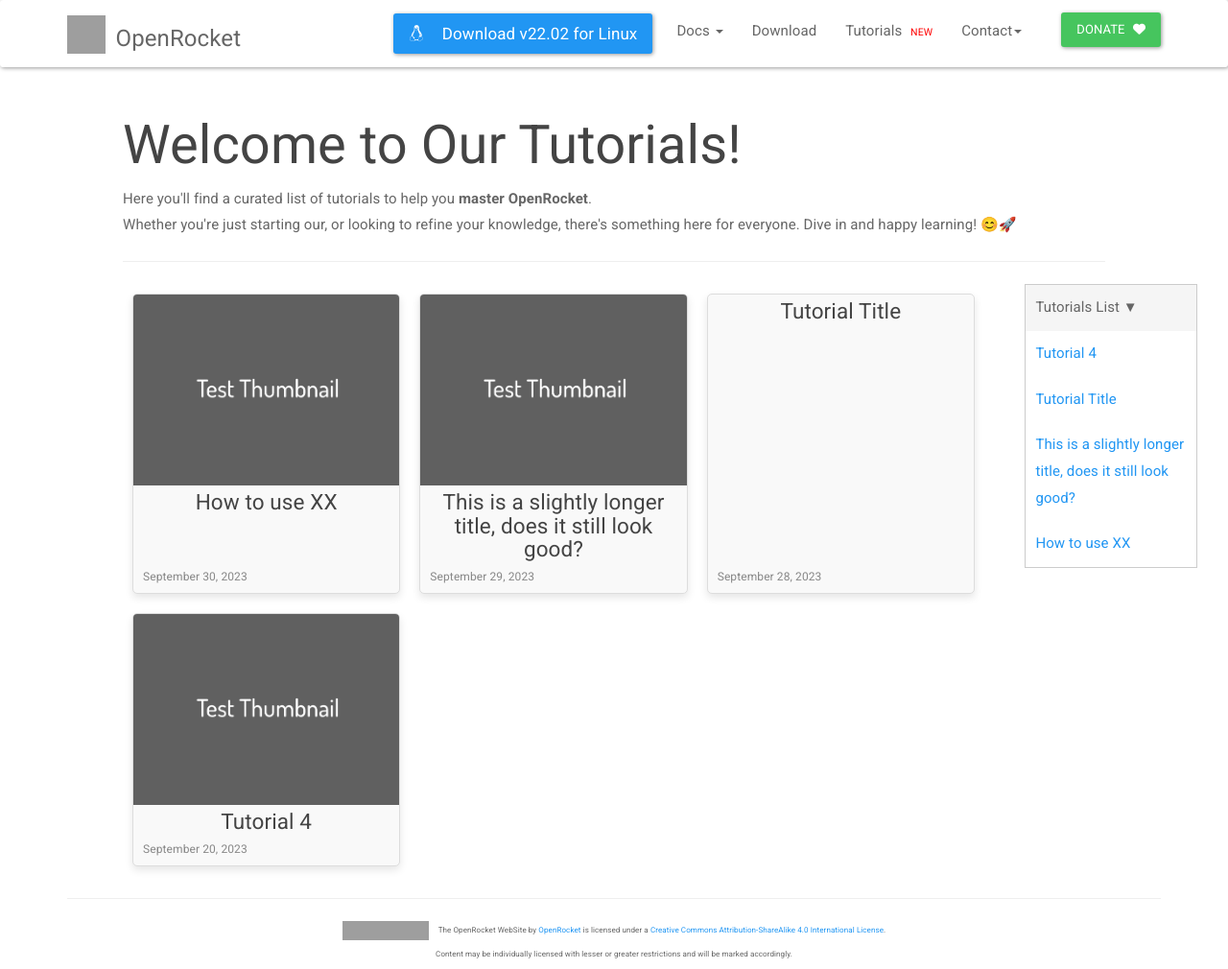
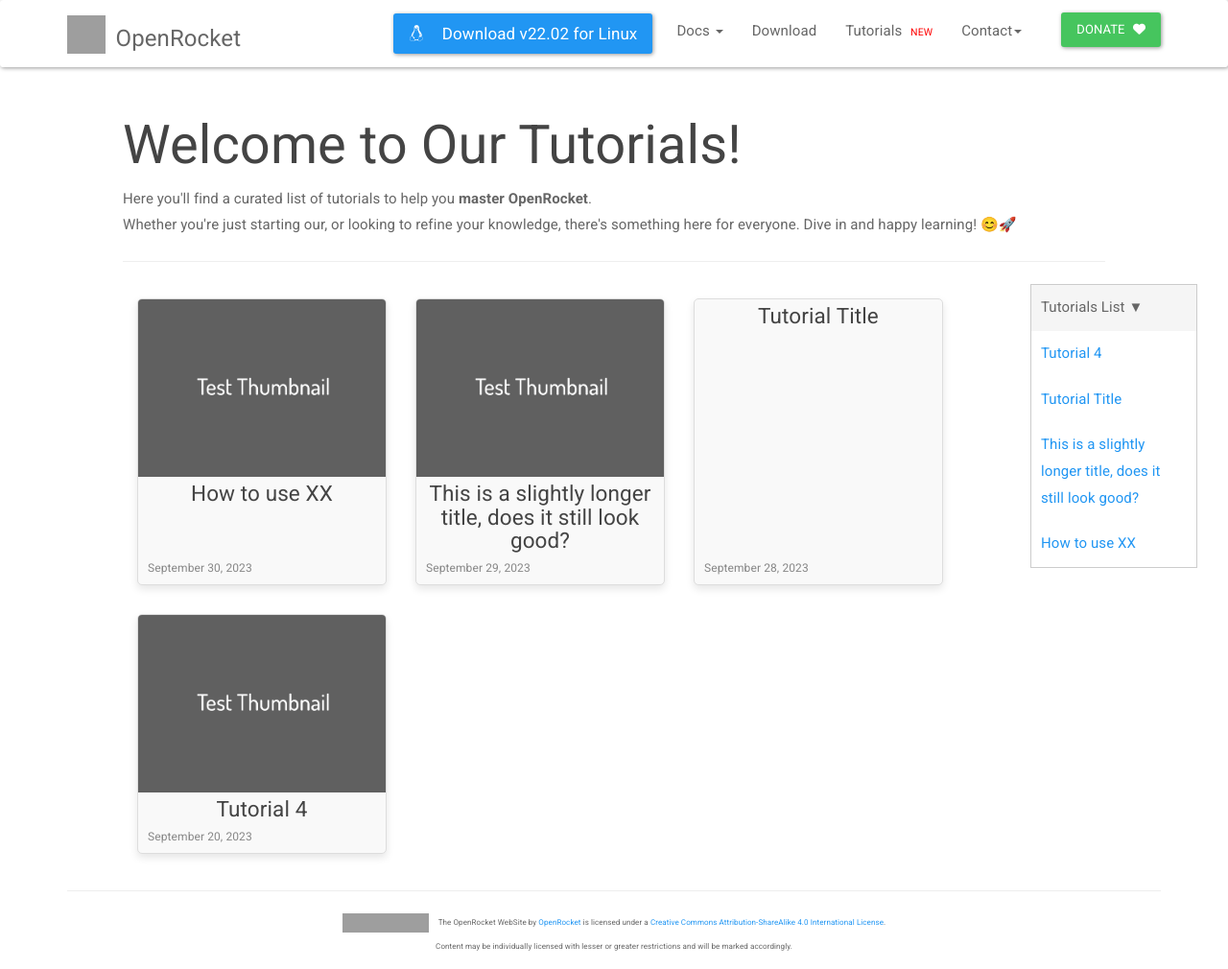
Before and after one commit to openrocket/openrocket.github.io, a Jekyll site: the page built from tutorials_main.md, in a window 1280 px wide. Shown: the whole page at 96% size. Built offline with Jekyll 4.4.1, drawn with Linux system fonts in a browser that asks for light colours; nearby versions of some CDN libraries; grey boxes are pictures that could not be loaded.

Commit message:
Minor adjustments

```diff
--- a/css/tutorial.css
+++ b/css/tutorial.css
@@ -10,7 +10,7 @@
     width: 90%;
     left: 10%;
     padding-right: 2.5%;
-    gap: 2%;  /* Adjust this value to set the margin between the tutorials and tutorial-selection */
+    gap: 5%;  /* Adjust this value to set the margin between the tutorials and tutorial-selection */
 }
 
 .tutorials {
@@ -71,9 +71,9 @@
 }
 
 .tutorial-tile {
-    flex: 0 0 calc(33.333% - 20px);  /* Adjust the margin value accordingly */
+    flex: 0 0 calc(33.333% - 30px);  /* Adjust the margin value accordingly */
     box-sizing: border-box;
-    margin: 10px;
+    margin: 15px;
     background-color: #f9f9f9;
     border: 1px solid #ddd;
     border-radius: 5px;
```
